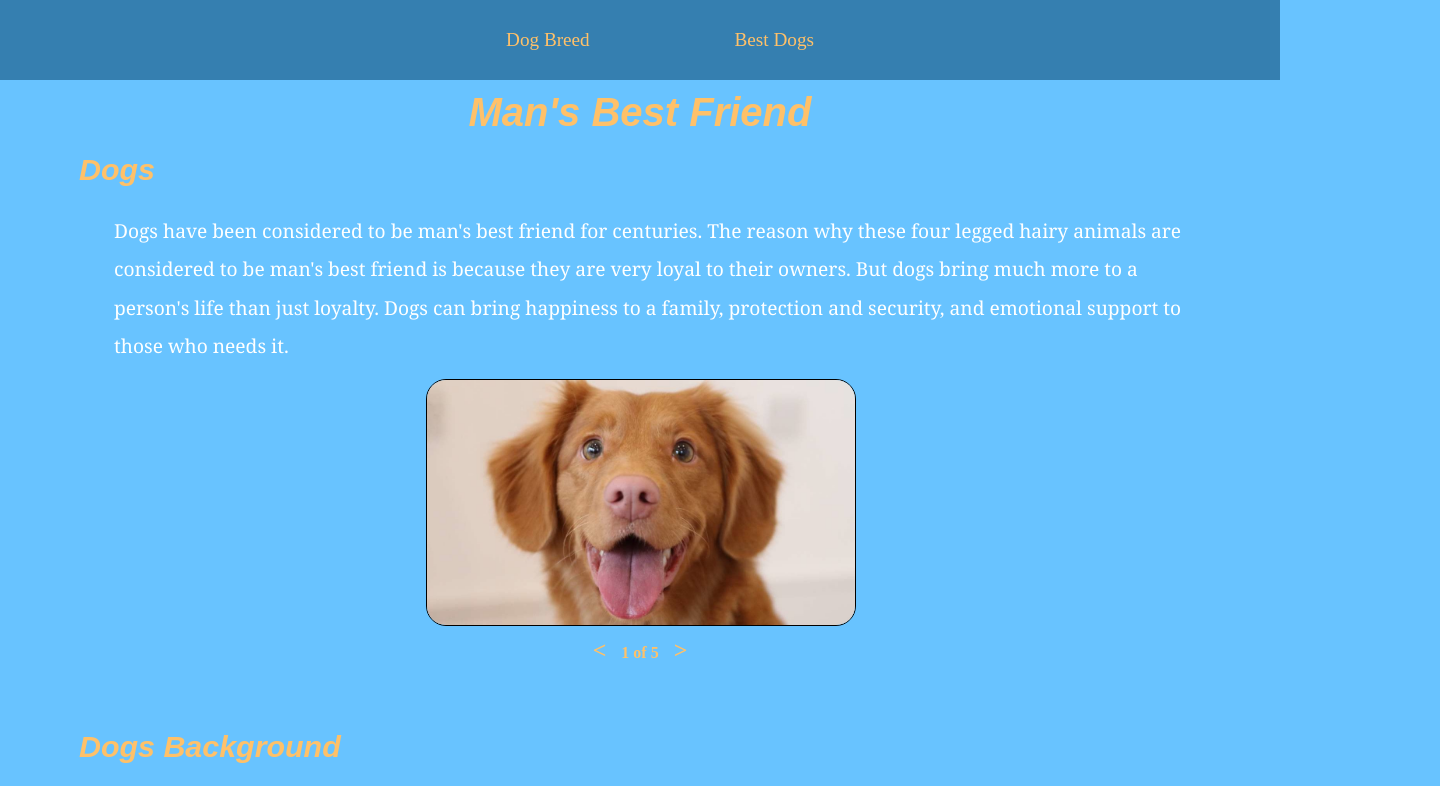
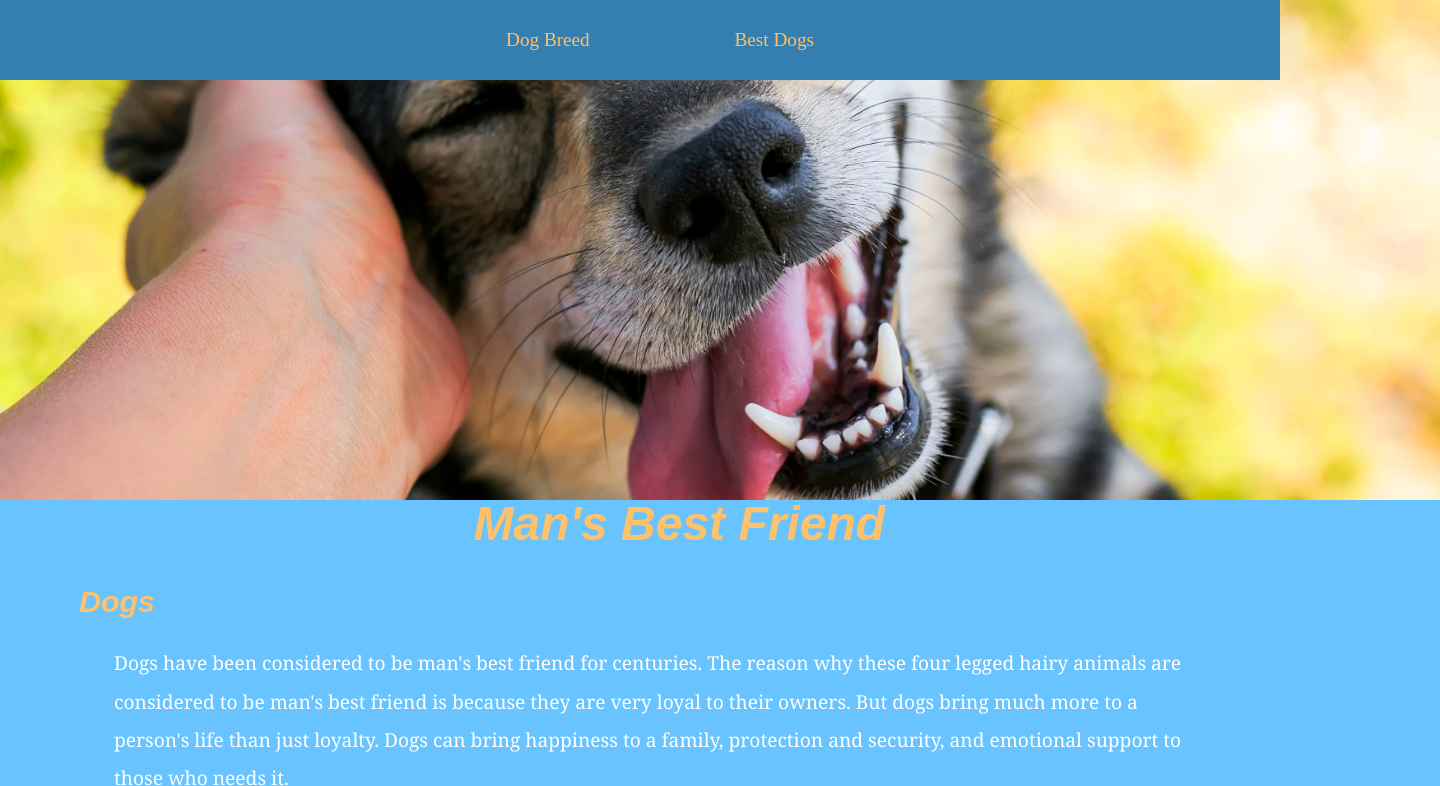
Before and after one commit to JGVR11/Dog-Site, a plain HTML site: page index.html in a window 1280 px wide. Shown: the top 786 px of the page, 1440 px wide, since content can reach past the window. Drawn offline with Linux system fonts and the light colour scheme.

Commit message:
Image added to the top of the page

```diff
--- a/index.html
+++ b/index.html
@@ -21,10 +21,14 @@
              </nav>
            </header>
 
+           <div class="title-page">
+            <h1>Man's Best Friend</h1>
+           </div>
+
      <!--Main content of the website-->
 
            <main>
-             <h1>Man's Best Friend</h1>
+
              <section class="about-dogs">
                <h2>Dogs</h2>
                <p>Dogs have been considered to be man's best friend for centuries. The reason why these four legged hairy animals are
--- a/styles.css
+++ b/styles.css
@@ -61,6 +61,24 @@ li {
     background-color: rgba(255, 193, 105, 95);
     color: rgba(104, 195, 255, 100);
 }
+
+/*TITLE PAGE STYLE*/
+.title-page {
+    display: inline-block;
+    background: url('Resources/title-background-image.jpg') center center no-repeat;
+    background-size: cover;
+    height: 500px;
+    width: 1440px;
+
+}
+
+.title-page h1 {
+    position: absolute;
+    top: 58%;
+    left: 37%;
+    font-size: 3rem;
+}
+
 
 /*MAIN STYLE */
 body {
```
Also changed, not shown: Resources/title-background-image.jpg (added).
